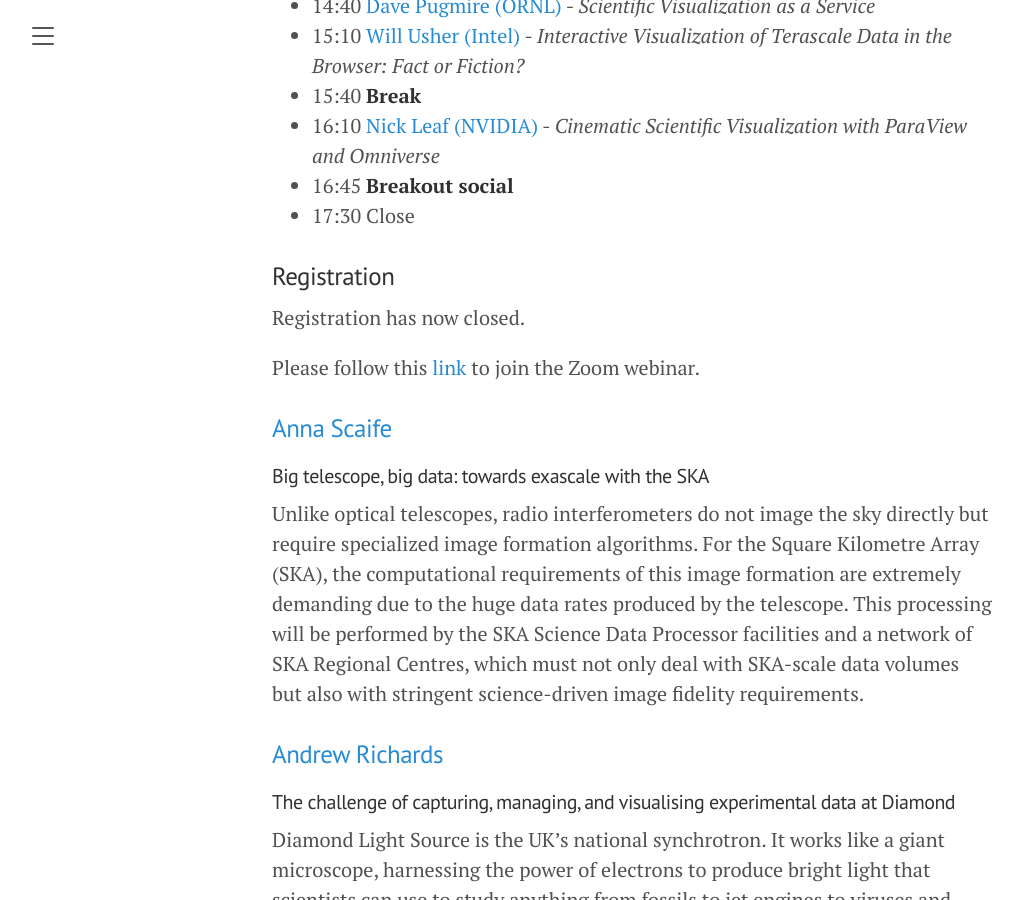
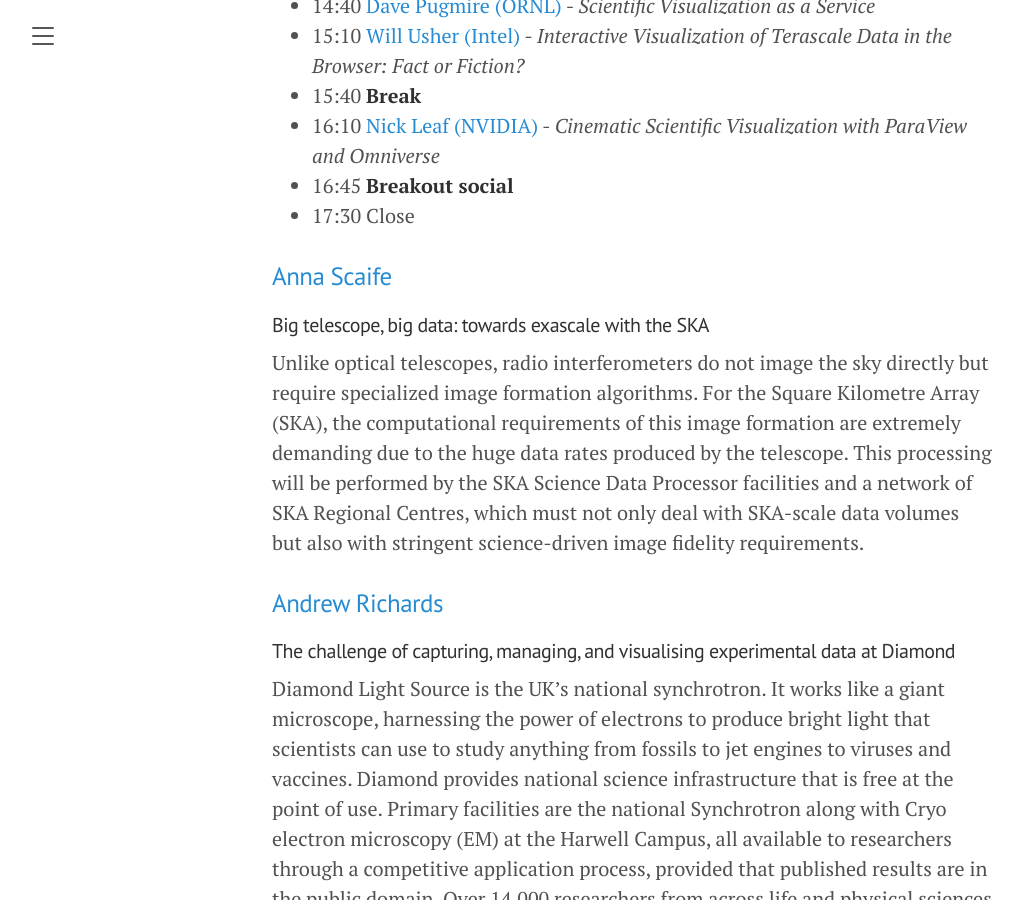
Before and after one commit to Excalibur-SLE/Excalibur-SLE.github.io, a Jekyll site: the page built from workshop5.md, in a window 1280 px wide and 900 px high, scrolled down 1501 px. Shown: the whole window, without its empty margins (8-1031 px from the left). Built offline with Jekyll 4.4.1, drawn with Linux system fonts in a browser that asks for light colours.

Commit message:
registration and joining details removed

```diff
--- a/workshop5.md
+++ b/workshop5.md
@@ -49,10 +49,6 @@
 - 16:45 **Breakout social**
 - 17:30 Close
 
-### Registration
-Registration has now closed.
-
-Please follow this [link](https://ucl.zoom.us/j/92537322522?pwd=Zk9zNWVubWxCb1RIMnYzT1JMUUhidz09) to join the Zoom webinar.
 
 ### [Anna Scaife](https://www.skatelescope.org/teamska/anna-scaife)
 #### Big telescope, big data: towards exascale with the SKA
```
